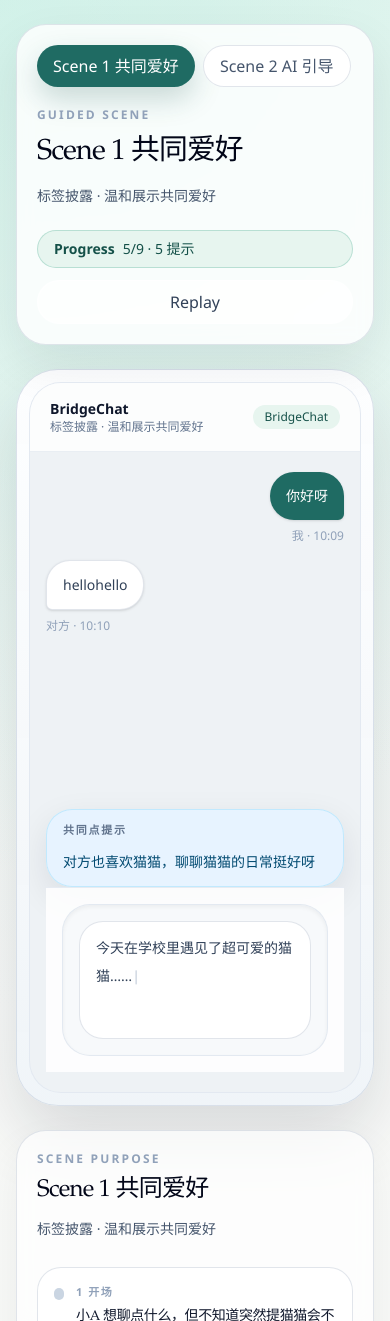
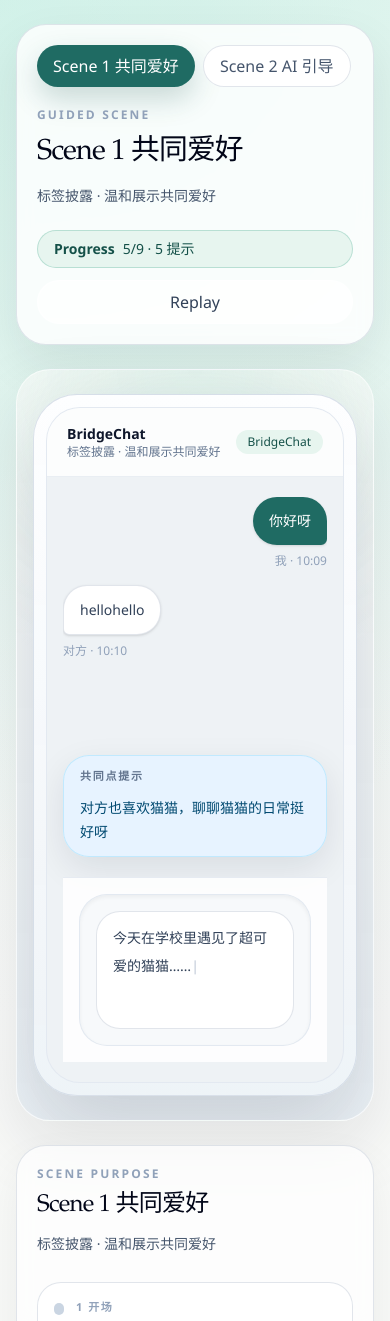
Before and after one commit to taowenxiang/BridgeChat, a Next.js app: page /bridgechat/video in a window 390 px wide. Shown: the top 1321 px of the page. Built offline with nearby package versions, Linux system fonts and the light colour scheme; no server answers.

Commit message:
feat: restage video demo phone as hero device

```diff
--- a/components/bridgechat/guided/PhoneStage.tsx
+++ b/components/bridgechat/guided/PhoneStage.tsx
@@ -17,9 +17,18 @@ export function PhoneStage({
     : null;
 
   return (
-    <section aria-label="Phone demo stage" className="flex justify-center xl:justify-end">
-      <div className="w-full max-w-[370px] rounded-[42px] border border-slate-300/70 bg-[linear-gradient(180deg,rgba(254,254,255,0.96),rgba(239,244,248,0.94))] p-3 shadow-[0_30px_70px_rgba(15,23,42,0.14)]">
-        <div className="relative overflow-hidden rounded-[32px] border border-slate-200/80 bg-[#eef2f5]">
+    <section
+      aria-label="Phone demo stage"
+      className="relative overflow-hidden rounded-[34px] border border-white/45 bg-[radial-gradient(circle_at_top,rgba(231,245,239,0.92),transparent_42%),linear-gradient(180deg,rgba(248,250,249,0.98),rgba(234,240,245,0.94))] px-4 py-6 shadow-[0_26px_68px_rgba(15,23,42,0.10)] md:px-6"
+    >
+      <div className="pointer-events-none absolute inset-x-10 top-6 h-24 rounded-full bg-[rgba(154,208,193,0.22)] blur-3xl" />
+
+      <div className="relative mx-auto flex justify-center">
+        <div
+          data-testid="hero-phone-frame"
+          className="aspect-[9/19.5] w-full max-w-[420px] rounded-[44px] border border-slate-300/70 bg-[linear-gradient(180deg,rgba(254,254,255,0.96),rgba(239,244,248,0.94))] p-3 shadow-[0_34px_80px_rgba(15,23,42,0.16)]"
+        >
+          <div className="relative flex h-full flex-col overflow-hidden rounded-[34px] border border-slate-200/80 bg-[#eef2f5]">
             <div className="flex items-center justify-between border-b border-slate-200/70 bg-white/84 px-5 py-4">
               <div>
                 <p className="text-sm font-semibold text-slate-900">BridgeChat</p>
@@ -30,8 +39,8 @@ export function PhoneStage({
               </div>
             </div>
 
-          <div className="relative flex min-h-[640px] flex-col px-4 py-5">
-            <div className="flex-1 space-y-4">
+            <div className="relative flex flex-1 flex-col px-4 py-5">
+              <div className="flex-1 space-y-4 overflow-hidden">
                 {snapshot.visibleMessages.map((message) => {
                   const isSelf = message.sender === "self";
                   const showReplyButton = snapshot.showReplyButtonForMessageId === message.id;
@@ -110,7 +119,7 @@ export function PhoneStage({
                 </motion.div>
               ) : null}
 
-            <div className="mt-auto border-t border-slate-200/80 bg-white/88 px-4 py-4">
+              <div className="mt-5 border-t border-slate-200/80 bg-white/88 px-4 py-4">
                 <div className="rounded-[28px] border border-slate-200/90 bg-[#f7f9fb] px-4 py-4 shadow-inner">
                   {snapshot.showReplyComposer && selectedMessage ? (
                     <div className="mb-3 rounded-2xl border border-slate-200/90 bg-white/92 px-4 py-3 text-sm leading-7 text-slate-500 shadow-[0_8px_22px_rgba(15,23,42,0.05)]">
@@ -137,6 +146,7 @@ export function PhoneStage({
             </div>
           </div>
         </div>
+      </div>
     </section>
   );
 }
```
Also changed, not shown: 1 other file (tests, documents, lock files or other folders). Lines whose indentation alone changed are shown as unchanged.
